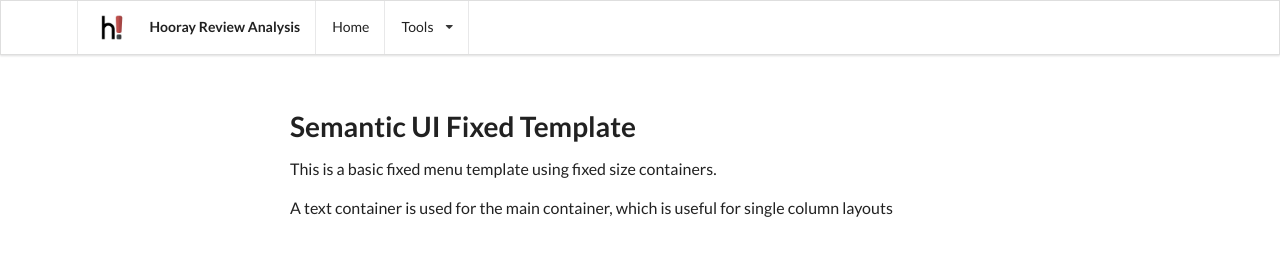
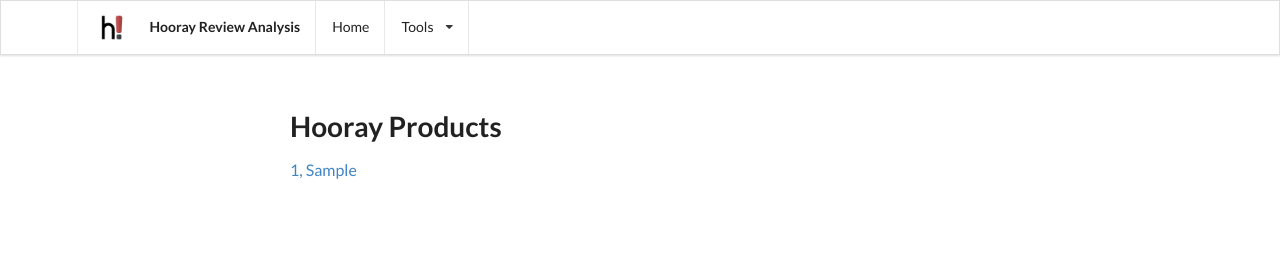
Before and after one commit to supermikol/word-tree, a Flask app: page / in a window 1280 px wide. Shown: the top 265 px of the page. Run offline with Flask 2, Linux system fonts and the light colour scheme; tables that the repository leaves empty hold one stand-in row (values such as "Sample post"); parts of the project's set-up code (start-up, migrations or seed data) failed here and were passed over.

Commit message:
word tree complete v1

```diff
--- a/app.py
+++ b/app.py
@@ -59,7 +59,8 @@ def query_reviews(product_id, variation):
 
 @app.route("/")
 def index():
-  return render_template('index.html')
+  g.products = query_products()
+  return render_template('products.html')
 
 @app.route("/wordtree/products", methods=['GET'])
 def get_products():
@@ -69,12 +70,13 @@ def get_products():
 @app.route("/wordtree/products/<product_id>", methods=['GET'])
 def get_reviews(product_id):
   variation = request.args.get('variation')
+  head = request.args.get('head')
+  (g.product_id, g.variation) = (product_id, variation)
   review_tokens = query_reviews(product_id, variation)
   wordtree = WordTree(review_tokens)
-  ngram_counter = wordtree.train_and_print()
-  results = [[item[0],item[1]] for item in ngram_counter.most_common(5)]
-  return {'done': results}
-  # return {'response': results}
+  ngram_counter = wordtree.train_and_print(head)
+  g.results = [[item[0],item[1]] for item in ngram_counter]
+  return render_template('reviews.html')
 
 @app.route("/<name>", methods=['GET', 'POST'])
 def greeting(name):
--- a/sandbox.py
+++ b/sandbox.py
@@ -18,6 +18,7 @@ prod_1_bad_reviews = prod_1_bad.reset_index()['Body']
 
 TEXT_TO_ANALYZE = prod_1_bad_reviews
 
-word_tree = WordTree(TEXT_TO_ANALYZE) # takes list of documents/reviews
+wordtree_tokens = WordTree.generate_token(TEXT_TO_ANALYZE)
+word_tree = WordTree(wordtree_tokens) # takes list of documents/reviews
 word_tree.train_and_print()
 word_tree.train_and_print('this pillow', levels=1)
--- a/templates/products.html
+++ b/templates/products.html
@@ -2,13 +2,9 @@
 {% block title %}Hooray Products{% endblock %}
 {% block content %}
 <div class="ui main text container">
+  <h1 class="ui header">Hooray Products</h1>
   {% for pdt in g.products %}
     <div><a href="{{url_for('get_reviews', product_id=pdt[0], variation=pdt[1])}}">{{ pdt[0] }}, {{ pdt[1] }}</a></div>
   {% endfor %}
-  <h1 class="ui header">Semantic UI Fixed Template</h1>
-  <p>This is a basic fixed menu template using fixed size containers.</p>
-  <p>A text container is used for the main container, which is useful for single column layouts</p>
-  <img class="wireframe" src="assets/images/wireframe/media-paragraph.png">
-  <img class="wireframe" src="assets/images/wireframe/paragraph.png">
 </div>
 {% endblock %}
--- a/templates/template.html
+++ b/templates/template.html
@@ -15,7 +15,7 @@
 
   <div class="ui fixed menu">
     <div class="ui container">
-      <a href="{{ url_for('index') }}" class="header item">
+      <a href="{{ url_for('get_products') }}" class="header item">
         <img class="logo" src="{{ url_for('static',     filename='assets/images/hooray_logo_icon.jpeg') }}">
         Hooray Review Analysis
       </a>
--- a/word_tree_api/wordtree.py
+++ b/word_tree_api/wordtree.py
@@ -100,7 +100,7 @@ class WordTree:
             print(f"{'  '*indent}{count} - {' '.join(text)}")
             if levels > 0 and count >= 3:
                 self.train_and_print(text, show_count=3, trailing_grams=2, direction=direction, levels=levels-1, indent=indent+1)
-        return ngram_counter
+        return ngram_counter.most_common(show_count)
 
     def __repr__(self):
         ngrams_list = [i for i in self.ngram_database.keys()]
```
Also changed, not shown: templates/reviews.html (added, +13 -0 lines).
